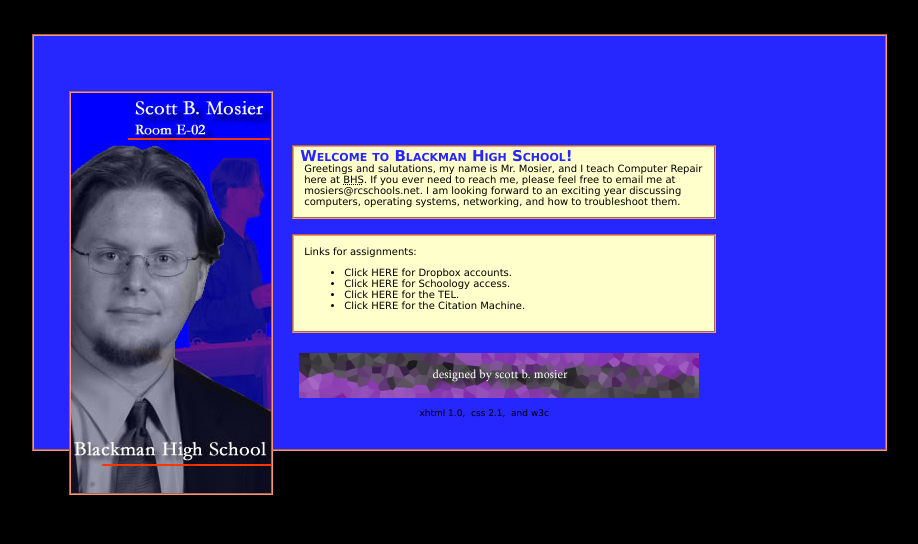
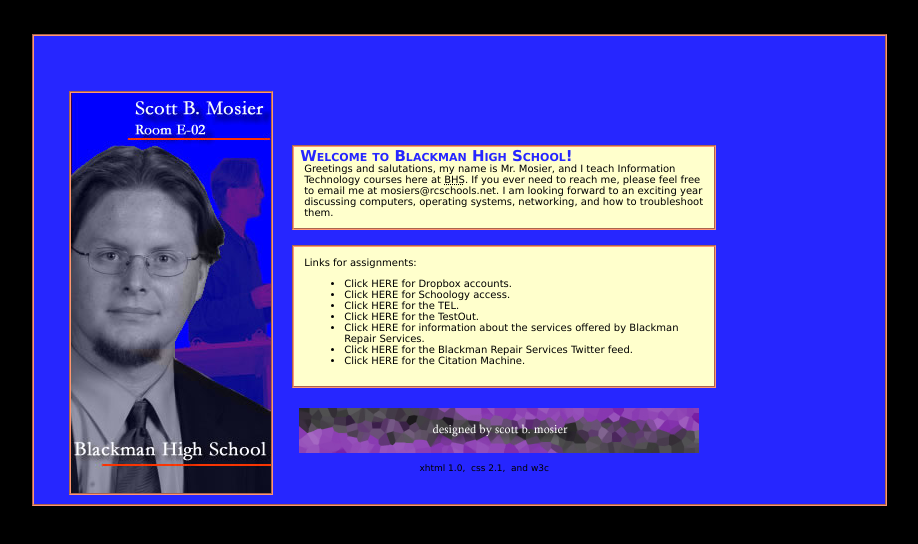
Before and after one commit to mosiers/mosiers.github.io, a plain HTML site: page Website/index.htm in a window 1280 px wide. Shown: the whole page, without its empty margins (2-920 px from the left). Drawn offline with Linux system fonts and the light colour scheme.

Commit message:
Update index.htm

```diff
--- a/Website/index.htm
+++ b/Website/index.htm
@@ -5,7 +5,7 @@
 <div id="maindiv">  <div class="banner"><img src="sidebanner.jpg" alt="Scott B. Mosier, Room E-02, Blackman High School" /></div><div class="center"> <div class="content">
 <h3>Welcome to Blackman High School! </h3>
 Greetings and
-salutations, my name is Mr. Mosier, and I teach Computer Repair here
+salutations, my name is Mr. Mosier, and I teach Information Technology courses here
 at <acronym title="Blackman High School">BHS</acronym>.
 If you ever need to reach me, please feel free to email me at <a href="mailto:mosiers@rcschools.net">mosiers@rcschools.net</a>.
 I am looking forward to an exciting year discussing computers, operating systems, networking, and how to troubleshoot them.</div>
@@ -14,6 +14,9 @@
  <ul> <li>Click <a href="http://db.tt/GInbD1E">HERE</a> for Dropbox accounts. </li>
   <li>Click <a href="http://www.schoology.com">HERE</a> for Schoology access. </li>
 <li>Click <a href="http://tntel.info">HERE</a> for the TEL. </li>
+<li>Click <a href="http://www.testout.com">HERE</a> for the TestOut. </li>
+<li>Click <a href="http://blackman.tech">HERE</a> for information about the services offered by Blackman Repair Services. </li>
+<li>Click <a href="http://twitter.com/BlackmanRepair">HERE</a> for the Blackman Repair Services Twitter feed. </li>
 <li>Click <a href="http://citationmachine.net">HERE</a> for the Citation Machine. </li>
 </ul>
 
```
